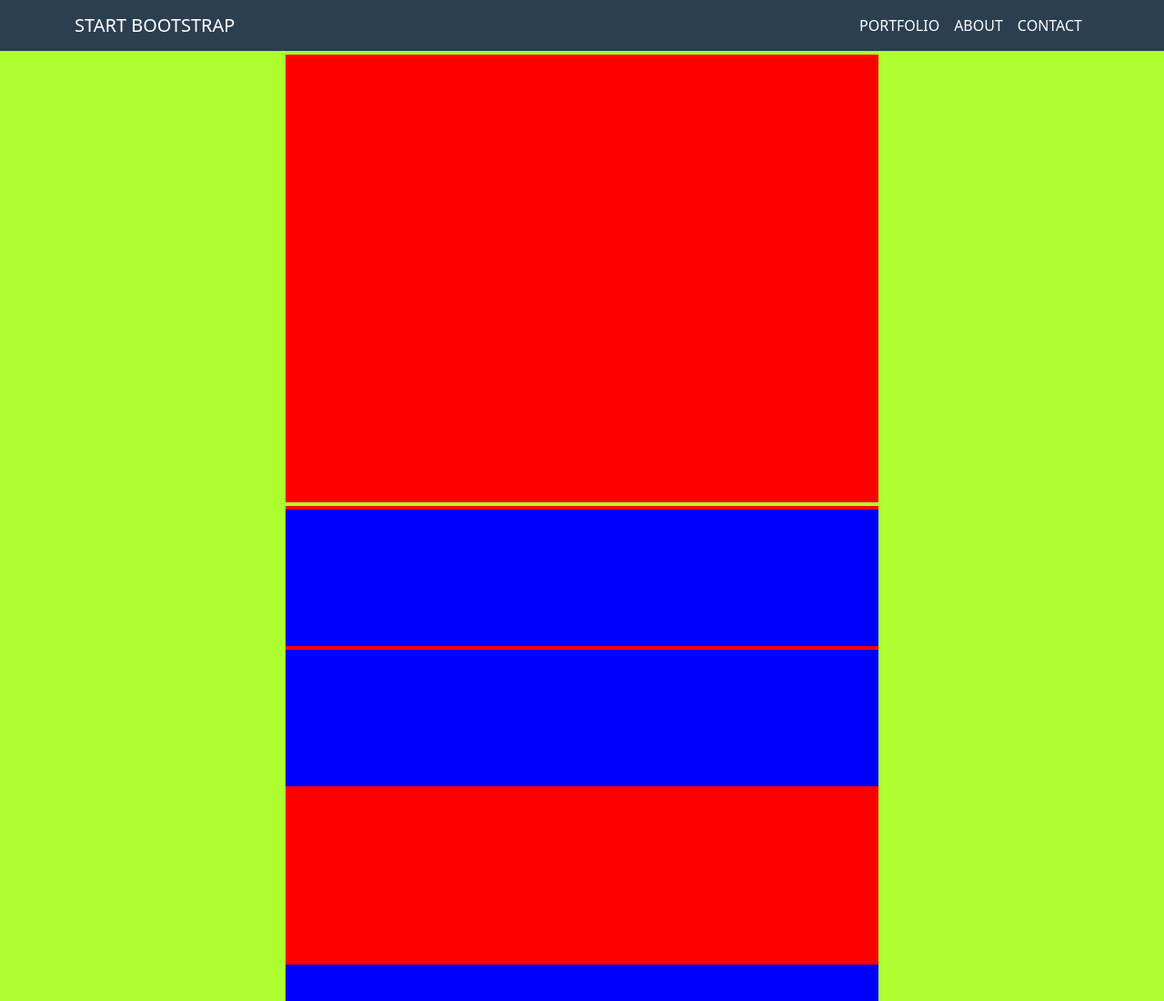
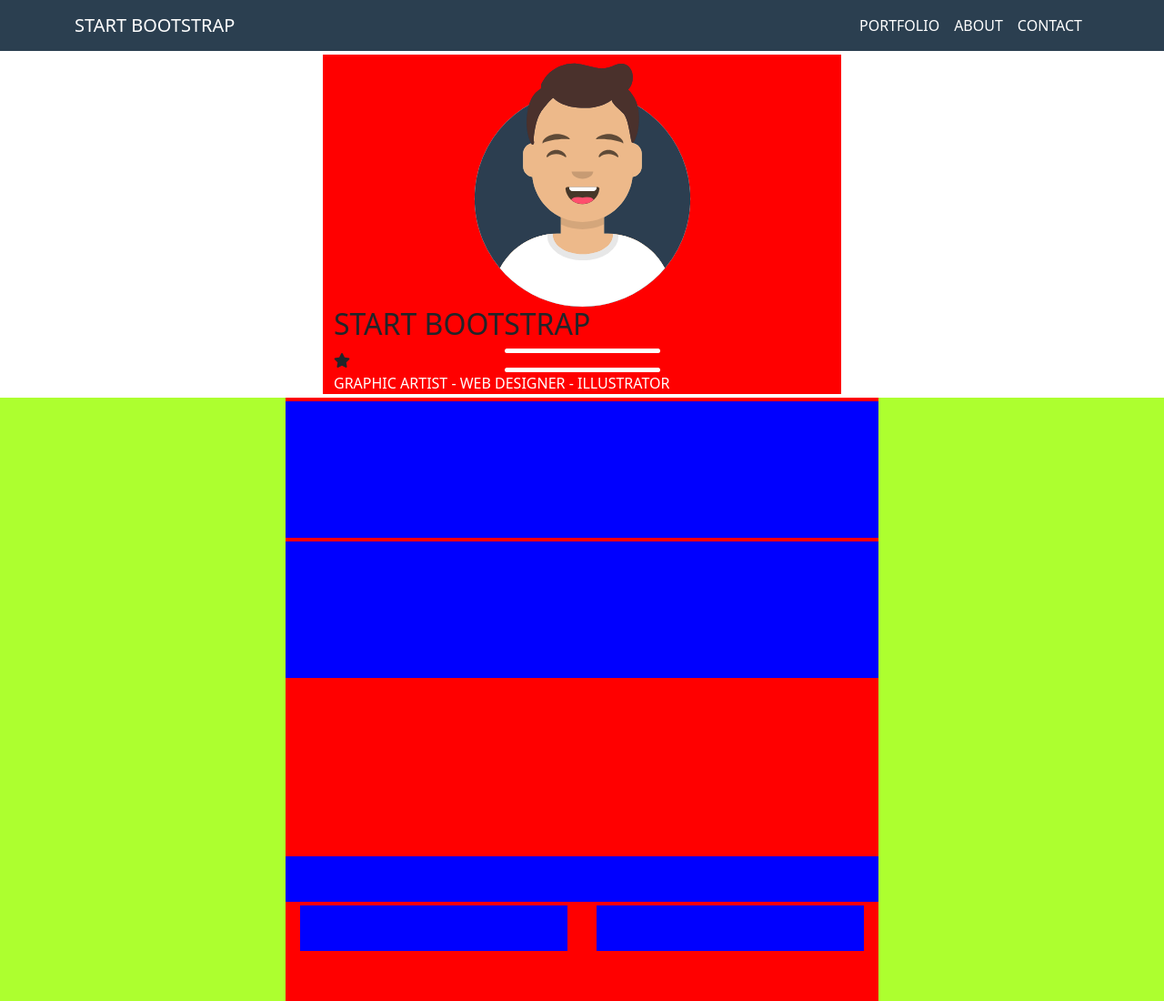
Before and after one commit to PittiglioFrancesco/html-css-bootstrap-freelancer, a plain HTML site: page index.html in a window 1280 px wide. Shown: the top 1100 px of the page at 91% size. Drawn offline with nearby package versions, Linux system fonts and the light colour scheme.

Commit message:
add: riga start bootstrap con problemi di align

```diff
--- a/css/style.css
+++ b/css/style.css
@@ -8,6 +8,19 @@
 
 .bgc-navbar{
     background-color: #2B3F50;
+}
+
+/* riga start bootstrap */
+
+.img-start{
+    width: 50%;
+}
+
+.linea{
+    background-color: white;
+    height: 5px;
+    width: 30%;
+    border-radius: 5px;
 }
 
 /* colori */
--- a/index.html
+++ b/index.html
@@ -4,6 +4,8 @@
     <meta charset="UTF-8">
     <meta http-equiv="X-UA-Compatible" content="IE=edge">
     <meta name="viewport" content="width=device-width, initial-scale=1.0">
+
+    <link rel="stylesheet" href="https://cdnjs.cloudflare.com/ajax/libs/font-awesome/5.15.3/css/all.min.css" integrity="sha512-iBBXm8fW90+nuLcSKlbmrPcLa0OT92xO1BIsZ+ywDWZCvqsWgccV3gFoRBv0z+8dLJgyAHIhR35VZc2oM/gI1w==" crossorigin="anonymous" referrerpolicy="no-referrer" />
 
     <link href="https://cdn.jsdelivr.net/npm/bootstrap@5.0.1/dist/css/bootstrap.min.css" rel="stylesheet" integrity="sha384-+0n0xVW2eSR5OomGNYDnhzAbDsOXxcvSN1TPprVMTNDbiYZCxYbOOl7+AMvyTG2x" crossorigin="anonymous">
     <link rel="stylesheet" href="css/style.css">
@@ -40,9 +42,35 @@
     <main>
 
         <!-- riga start bootstrap -->
-        <div class="row debug justify-content-center">
+        <div class="container-fluid">
 
-            <div class="col- style my-1"></div>
+            <div class="container">
+
+                <div class="row justify-content-center">
+
+                    <div class="col- style my-1">
+
+                        <div class="row justify-content-center">
+                            <img class="img-start" src="img/avatar.svg" alt="avatar">
+                        </div>
+
+                        <div class="row justify-content-center">
+                            <h2 class="text-uppercase">start bootstrap</h2>
+                        </div>
+
+                        <div class="row justify-content-center">
+                            <span class="linea"></span><i class="fas fa-star"></i><span class="linea"></span>
+                        </div>
+
+                        <div class="row justify-content-center">
+                            <span class="white text-uppercase">graphic artist - web designer - illustrator</span>
+                        </div>
+
+                    </div>
+
+                </div>
+
+            </div>
 
         </div>
 
```
